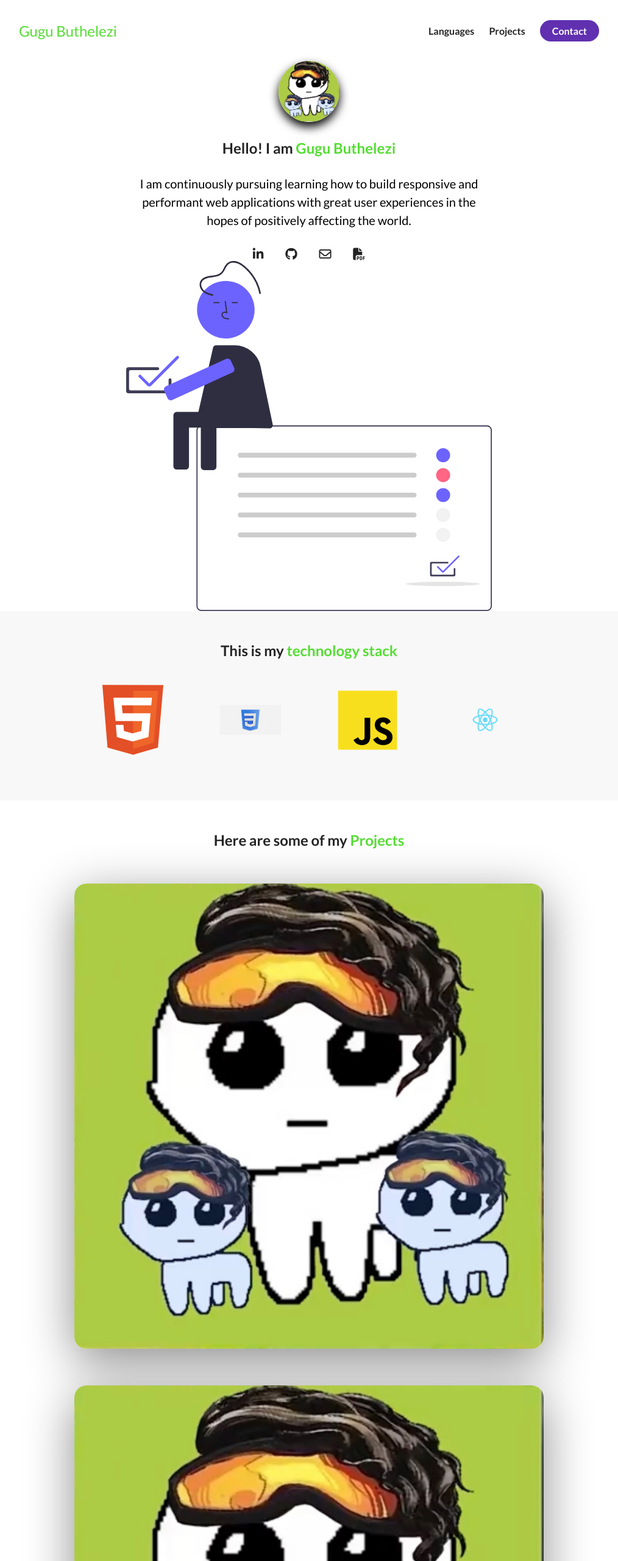
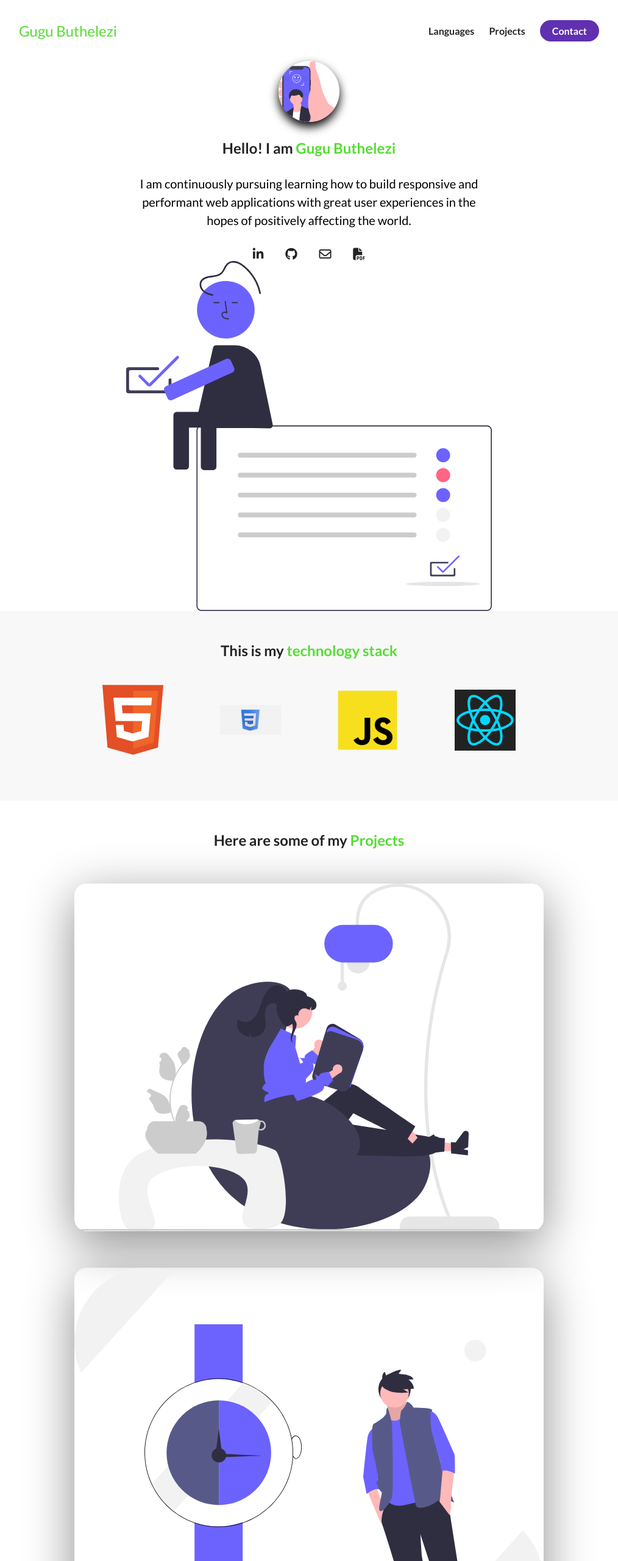
Before and after one commit to GuguButhelezi/Portfolio, a plain HTML site: page index.html in a window 1280 px wide. Shown: the top 2560 px of the page at 61% size, without its empty margins (133-1147 px from the left). Drawn offline with Linux system fonts and the light colour scheme.

Commit message:
new photos

```diff
--- a/index.html
+++ b/index.html
@@ -21,7 +21,7 @@
                     link__hover-effect--black">Languages</a>
                 </li>
                 <li class="nav__link">
-                    <a href="" class="
+                    <a href="#projects" class="
                     nav__link--anchor
                     link__hover-effect
                     link__hover-effect--black">Projects</a>
@@ -37,7 +37,7 @@
             <div class="about-me__info row">
                 <div class="about-me__info--container">
                     <figure class="about-me__picture--mask">
-                        <img src="./assets/IMG_6801.png.jpg" class="about-me__picture"  alt="Self portrait">
+                        <img src="./assets/undraw_sentiment_analysis_jp6w.svg" class="about-me__picture"  alt="Self portrait">
                     </figure>
                     <h1 class="about-me__info--title">Hello! I am <label class="text__green">Gugu Buthelezi</label></h1>
                     <p class="about-me__info--para">
@@ -90,7 +90,7 @@
                     </div>
                     <div class="language">
                         <figure class="language__img--wrapper">
-                            <img src="./assets/1460px-React_logo.png" class="language__img"  alt="Language image">
+                            <img src="./assets/react-1.svg" class="language__img"  alt="Language image">
                         </figure>
                             <label for="" class="language__name">React</label>
                     </div>
@@ -106,7 +106,7 @@
                 <ul class="project__list">
                     <li class="project">
                         <div class="project__wrapper">
-                            <img src="./assets/IMG_6801.png.jpg" class="project__img" alt="Name of project">
+                            <img src="./assets/undraw_reading_time_re_phf7.svg" class="project__img" alt="Name of project">
                         </div>
                         <div class="project__description">
                             <h3 class="project__description--title">Name of Project</h3>
@@ -119,7 +119,7 @@
                             </div>
                     <li class="project">
                         <div class="project__wrapper">
-                            <img src="./assets/IMG_6801.png.jpg" class="project__img" alt="Name of project">
+                            <img src="./assets/undraw_in_no_time_-6-igu.svg" class="project__img" alt="Name of project">
                         </div>
                         <div class="project__description">
                             <h3 class="project__description--title">Name of Project</h3>
@@ -132,7 +132,7 @@
                             </div>
                     <li class="project">
                         <div class="project__wrapper">
-                            <img src="./assets/IMG_6801.png.jpg" class="project__img" alt="Name of project">
+                            <img src="./assets/undraw_under_construction_-46-pa.svg" class="project__img" alt="Name of project">
                         </div>
                         <div class="project__description">
                             <h3 class="project__description--title">Name of Project</h3>
```
Also changed, not shown: assets/react-1.svg (added), assets/undraw_in_no_time_-6-igu.svg (added), assets/undraw_reading_time_re_phf7.svg (added), assets/undraw_sentiment_analysis_jp6w.svg (added), assets/undraw_under_construction_-46-pa.svg (added).
